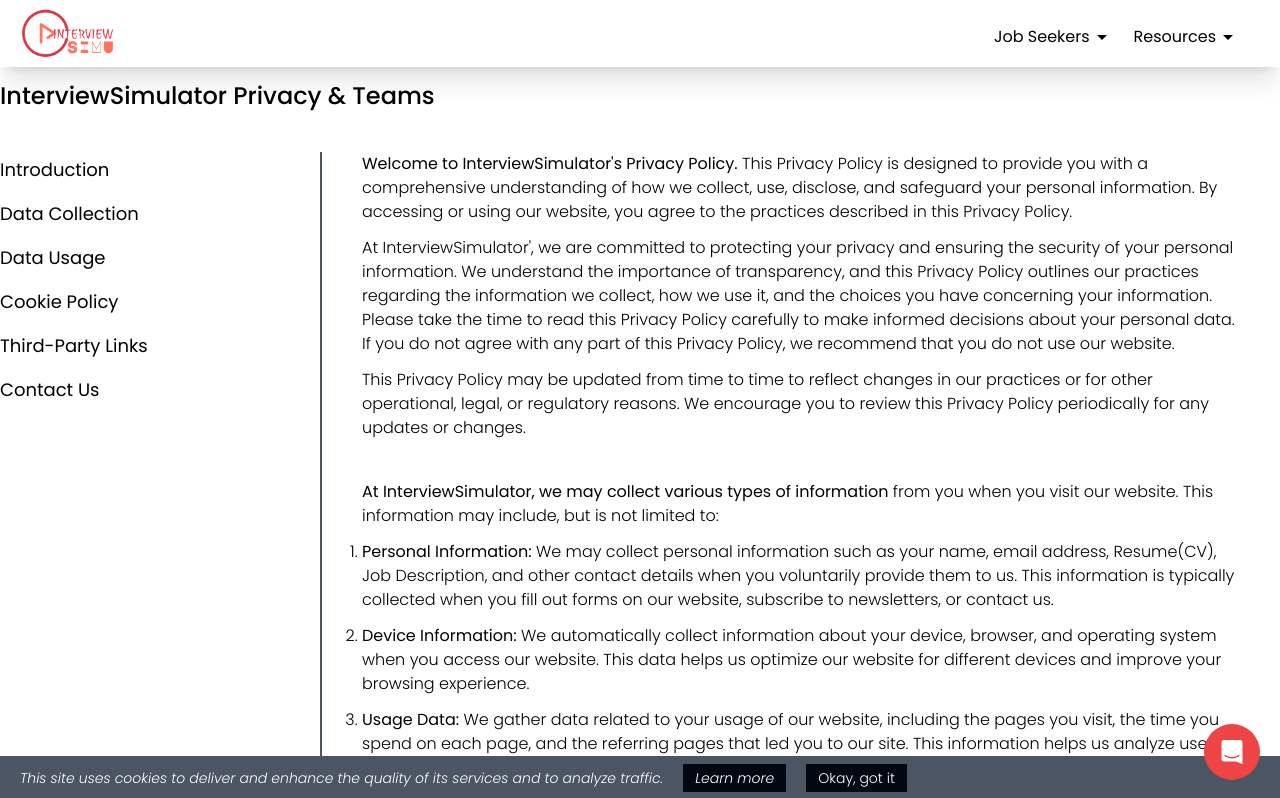
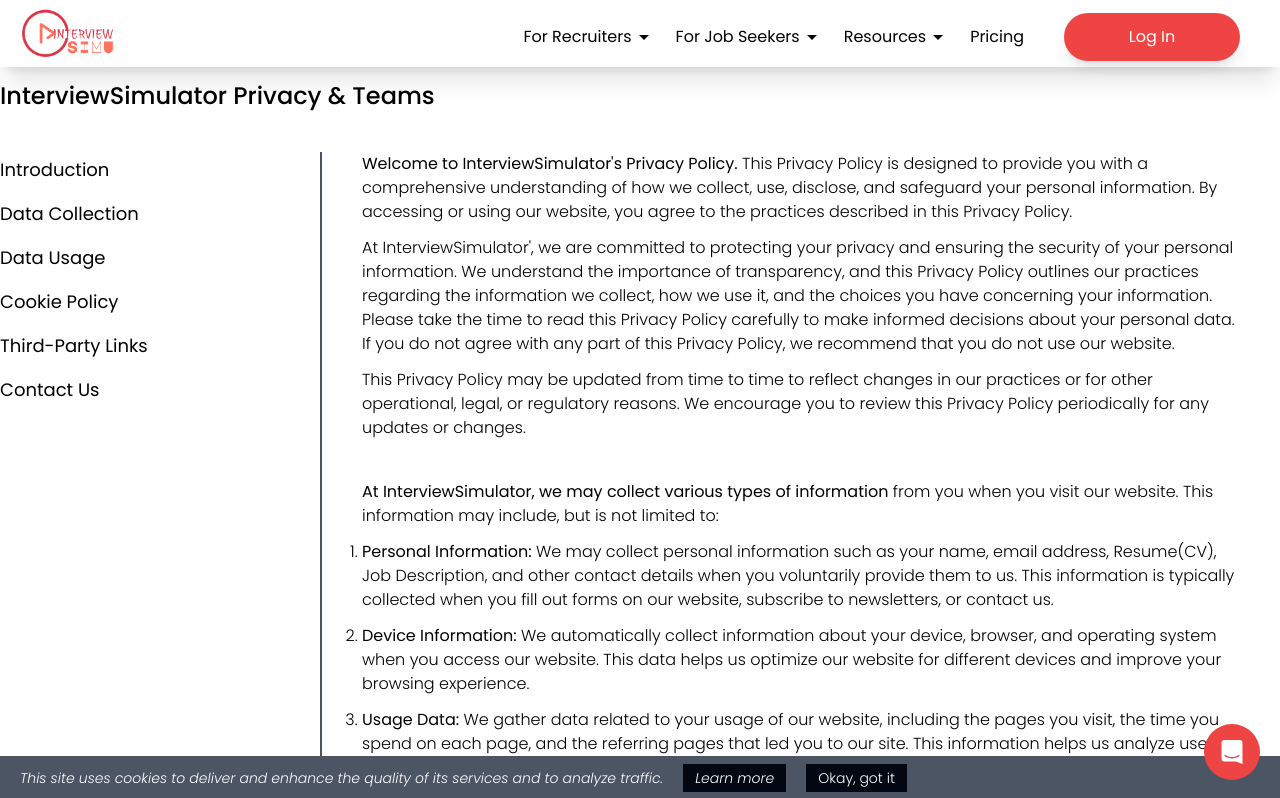
Before and after one commit to Tekporlipos/interview-simulator, a Next.js app in the folder frontend/: page /policy in a window 1280 px wide. Shown: the top 798 px of the page. Built offline with nearby package versions, Linux system fonts and the light colour scheme; no server answers.

Commit message:
feat: nav updated

```diff
--- a/frontend/src/component/shared/head.component.tsx
+++ b/frontend/src/component/shared/head.component.tsx
@@ -5,6 +5,7 @@
 import Image from "next/image";
 import "./menulist.css";
 import { GetStartedComponent } from "@/component/shared/getStarted.component";
+import {TeacherIcon} from "@/icons/teacherIcon";
 export default function HeadComponent(props: any) {
   function setClick() {
     const mobileMenu = document.querySelector(".mobile-menu");
@@ -54,12 +55,45 @@
             <path d="M3,6H21V8H3V6M3,11H21V13H3V11M3,16H21V18H3V16Z" />
           </svg>
           <ul className="list-none flex-row justify-between items-center mt-2 hidden md:flex">
+
             <div className="ms-5">
               <div className="flex a hover:underline transition">
-                <div>Job Seekers</div>
+                <div>For Recruiters</div>
                 <svg width="24" height="24" viewBox="0 0 24 24">
                   <title>menu-down</title>
-                  <path d="M7,10L12,15L17,10H7Z" />
+                  <path d="M7,10L12,15L17,10H7Z"/>
+                </svg>
+              </div>
+              <ul className="absolute bg-white shadow hidden p-5  pt-6 w-1/6 flex-col font-weight-300 mx-3">
+                <Link
+                    href="#"
+                    className=" flex justify-between hover:underline transition"
+                >
+                  <div>Interview Simulator</div>
+                  {" "}
+                  <svg width="24" height="24" viewBox="0 0 24 24">
+                    <title>solar-panel</title>
+                    <path
+                        d="M4,2H20A2,2 0 0,1 22,4V14A2,2 0 0,1 20,16H15V20H18V22H13V16H11V22H6V20H9V16H4A2,2 0 0,1 2,14V4A2,2 0 0,1 4,2M4,4V8H11V4H4M4,14H11V10H4V14M20,14V10H13V14H20M20,4H13V8H20V4Z"/>
+                  </svg>
+                </Link>
+                <Link
+                    href="#"
+                    className="mt-4 flex justify-between hover:underline transition"
+                >
+                  <div>Interview Coaching</div>
+                  {" "}
+                  <TeacherIcon/>
+                </Link>
+              </ul>
+            </div>
+
+            <div className="ms-5">
+              <div className="flex a hover:underline transition">
+                <div>For Job Seekers</div>
+                <svg width="24" height="24" viewBox="0 0 24 24">
+                  <title>menu-down</title>
+                  <path d="M7,10L12,15L17,10H7Z"/>
                 </svg>
               </div>
               <ul className="absolute bg-white shadow hidden p-5  pt-6 w-1/6 flex-col font-weight-300 mx-3">
@@ -67,30 +101,44 @@
                     href="/booking"
                     className=" flex justify-between hover:underline transition"
                 >
-                  <div>Interview Simulator</div>{" "}
+                  <div>Interview Simulator</div>
+                  {" "}
                   <svg width="24" height="24" viewBox="0 0 24 24">
                     <title>solar-panel</title>
-                    <path d="M4,2H20A2,2 0 0,1 22,4V14A2,2 0 0,1 20,16H15V20H18V22H13V16H11V22H6V20H9V16H4A2,2 0 0,1 2,14V4A2,2 0 0,1 4,2M4,4V8H11V4H4M4,14H11V10H4V14M20,14V10H13V14H20M20,4H13V8H20V4Z" />
+                    <path
+                        d="M4,2H20A2,2 0 0,1 22,4V14A2,2 0 0,1 20,16H15V20H18V22H13V16H11V22H6V20H9V16H4A2,2 0 0,1 2,14V4A2,2 0 0,1 4,2M4,4V8H11V4H4M4,14H11V10H4V14M20,14V10H13V14H20M20,4H13V8H20V4Z"/>
                   </svg>
                 </Link>
                 <Link
                     href="#"
-                  className="mt-7 flex justify-between hover:underline transition"
+                    className="mt-4 flex justify-between hover:underline transition"
                 >
-                  <div>Resume Builder</div>{" "}
+                  <div>Interview Coaching</div>
+                  {" "}
+                  <TeacherIcon/>
+                </Link>
+                <Link
+                    href="#"
+                    className="mt-4 flex justify-between hover:underline transition"
+                >
+                  <div>Resume Builder</div>
+                  {" "}
                   <svg width="24" height="24" viewBox="0 0 24 24">
                     <title>office-building-cog-outline</title>
-                    <path d="M17 13C16.87 13 16.76 13.09 16.74 13.21L16.55 14.53C16.25 14.66 15.96 14.82 15.7 15L14.46 14.5C14.35 14.5 14.22 14.5 14.15 14.63L13.15 16.36C13.09 16.47 13.11 16.6 13.21 16.68L14.27 17.5C14.25 17.67 14.24 17.83 14.24 18S14.25 18.33 14.27 18.5L13.21 19.32C13.12 19.4 13.09 19.53 13.15 19.64L14.15 21.37C14.21 21.5 14.34 21.5 14.46 21.5L15.7 21C15.96 21.18 16.24 21.35 16.55 21.47L16.74 22.79C16.76 22.91 16.86 23 17 23H19C19.11 23 19.22 22.91 19.24 22.79L19.43 21.47C19.73 21.34 20 21.18 20.27 21L21.5 21.5C21.63 21.5 21.76 21.5 21.83 21.37L22.83 19.64C22.89 19.53 22.86 19.4 22.77 19.32L21.7 18.5C21.72 18.33 21.74 18.17 21.74 18S21.73 17.67 21.7 17.5L22.76 16.68C22.85 16.6 22.88 16.47 22.82 16.36L21.82 14.63C21.76 14.5 21.63 14.5 21.5 14.5L20.27 15C20 14.82 19.73 14.65 19.42 14.53L19.23 13.21C19.22 13.09 19.11 13 19 13H17M18 16.5C18.83 16.5 19.5 17.17 19.5 18S18.83 19.5 18 19.5C17.16 19.5 16.5 18.83 16.5 18S17.17 16.5 18 16.5M10 5H12V7H10V5M16 7H14V5H16V7M14 9H16V11H14V9M10 9H12V11H10V9M13.11 23H2V1H20V11.29C19.37 11.11 18.7 11 18 11V3H4V21H10V17.5H11.03C11 17.67 11 17.83 11 18C11 19.96 11.81 21.73 13.11 23M8 15H6V13H8V15M8 11H6V9H8V11M8 7H6V5H8V7M6 17H8V19H6V17M10 13H12V14.41C11.89 14.6 11.78 14.8 11.68 15H10V13Z" />
+                    <path
+                        d="M17 13C16.87 13 16.76 13.09 16.74 13.21L16.55 14.53C16.25 14.66 15.96 14.82 15.7 15L14.46 14.5C14.35 14.5 14.22 14.5 14.15 14.63L13.15 16.36C13.09 16.47 13.11 16.6 13.21 16.68L14.27 17.5C14.25 17.67 14.24 17.83 14.24 18S14.25 18.33 14.27 18.5L13.21 19.32C13.12 19.4 13.09 19.53 13.15 19.64L14.15 21.37C14.21 21.5 14.34 21.5 14.46 21.5L15.7 21C15.96 21.18 16.24 21.35 16.55 21.47L16.74 22.79C16.76 22.91 16.86 23 17 23H19C19.11 23 19.22 22.91 19.24 22.79L19.43 21.47C19.73 21.34 20 21.18 20.27 21L21.5 21.5C21.63 21.5 21.76 21.5 21.83 21.37L22.83 19.64C22.89 19.53 22.86 19.4 22.77 19.32L21.7 18.5C21.72 18.33 21.74 18.17 21.74 18S21.73 17.67 21.7 17.5L22.76 16.68C22.85 16.6 22.88 16.47 22.82 16.36L21.82 14.63C21.76 14.5 21.63 14.5 21.5 14.5L20.27 15C20 14.82 19.73 14.65 19.42 14.53L19.23 13.21C19.22 13.09 19.11 13 19 13H17M18 16.5C18.83 16.5 19.5 17.17 19.5 18S18.83 19.5 18 19.5C17.16 19.5 16.5 18.83 16.5 18S17.17 16.5 18 16.5M10 5H12V7H10V5M16 7H14V5H16V7M14 9H16V11H14V9M10 9H12V11H10V9M13.11 23H2V1H20V11.29C19.37 11.11 18.7 11 18 11V3H4V21H10V17.5H11.03C11 17.67 11 17.83 11 18C11 19.96 11.81 21.73 13.11 23M8 15H6V13H8V15M8 11H6V9H8V11M8 7H6V5H8V7M6 17H8V19H6V17M10 13H12V14.41C11.89 14.6 11.78 14.8 11.68 15H10V13Z"/>
                   </svg>
                 </Link>
               </ul>
             </div>
+
+
             <div className="ms-5 a hover:underline transition">
               <div className="flex">
                 <div>Resources</div>
                 <svg width="24" height="24" viewBox="0 0 24 24">
                   <title>menu-down</title>
-                  <path d="M7,10L12,15L17,10H7Z" />
+                  <path d="M7,10L12,15L17,10H7Z"/>
                 </svg>
               </div>
               <ul className="transition absolute hidden bg-white shadow p-5  pt-6 w-1/6 flex-col font-weight-300 mx-3">
@@ -98,74 +146,117 @@
                     href="#"
                     className="flex justify-between transition hover:underline"
                 >
-                  <div>Interview Reports</div>{" "}
+                  <div>Interview Reports</div>
+                  {" "}
                   <svg width="24" height="24" viewBox="0 0 24 24">
                     <title>chart-arc</title>
-                    <path d="M16.18,19.6L14.17,16.12C15.15,15.4 15.83,14.28 15.97,13H20C19.83,15.76 18.35,18.16 16.18,19.6M13,7.03V3C17.3,3.26 20.74,6.7 21,11H16.97C16.74,8.91 15.09,7.26 13,7.03M7,12.5C7,13.14 7.13,13.75 7.38,14.3L3.9,16.31C3.32,15.16 3,13.87 3,12.5C3,7.97 6.54,4.27 11,4V8.03C8.75,8.28 7,10.18 7,12.5M11.5,21C8.53,21 5.92,19.5 4.4,17.18L7.88,15.17C8.7,16.28 10,17 11.5,17C12.14,17 12.75,16.87 13.3,16.62L15.31,20.1C14.16,20.68 12.87,21 11.5,21Z" />
+                    <path
+                        d="M16.18,19.6L14.17,16.12C15.15,15.4 15.83,14.28 15.97,13H20C19.83,15.76 18.35,18.16 16.18,19.6M13,7.03V3C17.3,3.26 20.74,6.7 21,11H16.97C16.74,8.91 15.09,7.26 13,7.03M7,12.5C7,13.14 7.13,13.75 7.38,14.3L3.9,16.31C3.32,15.16 3,13.87 3,12.5C3,7.97 6.54,4.27 11,4V8.03C8.75,8.28 7,10.18 7,12.5M11.5,21C8.53,21 5.92,19.5 4.4,17.18L7.88,15.17C8.7,16.28 10,17 11.5,17C12.14,17 12.75,16.87 13.3,16.62L15.31,20.1C14.16,20.68 12.87,21 11.5,21Z"/>
                   </svg>
                 </Link>
                 <Link
                     href="#"
-                  className="mt-7 flex justify-between transition hover:underline"
+                    className="mt-4 flex justify-between transition hover:underline"
                 >
-                  <div>Activities</div>{" "}
+                  <div>Activities</div>
+                  {" "}
                   <svg width="24" height="24" viewBox="0 0 24 24">
                     <title>clipboard-text-clock-outline</title>
-                    <path d="M21 11.11V5C21 3.9 20.11 3 19 3H14.82C14.4 1.84 13.3 1 12 1S9.6 1.84 9.18 3H5C3.9 3 3 3.9 3 5V19C3 20.11 3.9 21 5 21H11.11C12.37 22.24 14.09 23 16 23C19.87 23 23 19.87 23 16C23 14.09 22.24 12.37 21 11.11M12 3C12.55 3 13 3.45 13 4S12.55 5 12 5 11 4.55 11 4 11.45 3 12 3M5 19V5H7V7H17V5H19V9.68C18.09 9.25 17.08 9 16 9H7V11H11.1C10.5 11.57 10.04 12.25 9.68 13H7V15H9.08C9.03 15.33 9 15.66 9 16C9 17.08 9.25 18.09 9.68 19H5M16 21C13.24 21 11 18.76 11 16S13.24 11 16 11 21 13.24 21 16 18.76 21 16 21M16.5 16.25L19.36 17.94L18.61 19.16L15 17V12H16.5V16.25Z" />
+                    <path
+                        d="M21 11.11V5C21 3.9 20.11 3 19 3H14.82C14.4 1.84 13.3 1 12 1S9.6 1.84 9.18 3H5C3.9 3 3 3.9 3 5V19C3 20.11 3.9 21 5 21H11.11C12.37 22.24 14.09 23 16 23C19.87 23 23 19.87 23 16C23 14.09 22.24 12.37 21 11.11M12 3C12.55 3 13 3.45 13 4S12.55 5 12 5 11 4.55 11 4 11.45 3 12 3M5 19V5H7V7H17V5H19V9.68C18.09 9.25 17.08 9 16 9H7V11H11.1C10.5 11.57 10.04 12.25 9.68 13H7V15H9.08C9.03 15.33 9 15.66 9 16C9 17.08 9.25 18.09 9.68 19H5M16 21C13.24 21 11 18.76 11 16S13.24 11 16 11 21 13.24 21 16 18.76 21 16 21M16.5 16.25L19.36 17.94L18.61 19.16L15 17V12H16.5V16.25Z"/>
                   </svg>
                 </Link>
               </ul>
             </div>
-            {/*{props.state != "price" && (*/}
-            {/*  <Link*/}
-            {/*    href="/pricing"*/}
-            {/*    className="ransition py-2 mx-5  hover:underline transition "*/}
-            {/*  >*/}
-            {/*    Pricing*/}
-            {/*  </Link>*/}
-            {/*)}*/}
+            {props.state != "price" && (
+                <Link
+                    href="/pricing"
+                    className="ransition py-2 mx-5  hover:underline transition "
+                >
+                  Pricing
+                </Link>
+            )}
 
-            {/*{props.state != "price" && (*/}
-            {/*  <Link*/}
-            {/*    href="/auth"*/}
-            {/*    className={` transition ${*/}
-            {/*      visible*/}
-            {/*        ? "ms-5 py-2 mx-5 hover:underline transition text-sm"*/}
-            {/*        : "flex flex-row a justify-center hover:bg-red-700 bg-red-500 text-white ms-5 w-44 shadow-lg rounded-full align-middle p-3"*/}
-            {/*    }`}*/}
-            {/*  >*/}
-            {/*    Log In*/}
-            {/*  </Link>*/}
-            {/*)}*/}
+            {props.state != "price" && (
+                <Link
+                    href="/auth"
+                    className={` transition ${
+                        visible
+                            ? "ms-5 py-2 mx-5 hover:underline transition text-sm"
+                            : "flex flex-row a justify-center hover:bg-red-700 bg-red-500 text-white ms-5 w-44 shadow-lg rounded-full align-middle p-3"
+                    }`}
+                >
+                  Log In
+                </Link>
+            )}
 
             <div className="ms-5 hidden md:block">
-              {(visible || props.state === "price") && <GetStartedComponent />}
+              {(visible || props.state === "price") && <GetStartedComponent/>}
             </div>
           </ul>
         </div>
       </div>
       <div className="hidden mobile-menu flex-col uppercase font-weight-300 md:hidden">
+
+
         <div className="mt-5 a">
           <div className="hover:underline transition flex justify-between">
-            <div>Job Seekers</div>
+            <div>For Recruiters</div>
             <svg width="24" height="24" viewBox="0 0 24 24">
               <title>menu-down</title>
-              <path d="M7,10L12,15L17,10H7Z" />
+              <path d="M7,10L12,15L17,10H7Z"/>
+            </svg>
+          </div>
+          <ul className="hidden flex-col  font-weight-200 text-xs mx-3">
+            <Link href="#" className="mt-4 flex justify-between">
+              <div>Interview Simulator</div>
+              {" "}
+              <svg width="24" height="24" viewBox="0 0 24 24">
+                <title>solar-panel</title>
+                <path
+                    d="M4,2H20A2,2 0 0,1 22,4V14A2,2 0 0,1 20,16H15V20H18V22H13V16H11V22H6V20H9V16H4A2,2 0 0,1 2,14V4A2,2 0 0,1 4,2M4,4V8H11V4H4M4,14H11V10H4V14M20,14V10H13V14H20M20,4H13V8H20V4Z"/>
+              </svg>
+            </Link>
+            <Link href="#" className="mt-4 flex justify-between">
+              <div>Interview Coaching</div>
+              {" "}
+              <TeacherIcon/>
+            </Link>
+          </ul>
+        </div>
+
+
+        <div className="mt-5 a">
+          <div className="hover:underline transition flex justify-between">
+            <div>For Job Seekers</div>
+            <svg width="24" height="24" viewBox="0 0 24 24">
+              <title>menu-down</title>
+              <path d="M7,10L12,15L17,10H7Z"/>
             </svg>
           </div>
           <ul className="hidden flex-col  font-weight-200 text-xs mx-3">
             <Link href="/booking" className="mt-4 flex justify-between">
-              <div>Interview Simulator</div>{" "}
-              <svg width="16" height="16" viewBox="0 0 24 24">
+              <div>Interview Simulator</div>
+              {" "}
+              <svg width="24" height="24" viewBox="0 0 24 24">
                 <title>solar-panel</title>
-                <path d="M4,2H20A2,2 0 0,1 22,4V14A2,2 0 0,1 20,16H15V20H18V22H13V16H11V22H6V20H9V16H4A2,2 0 0,1 2,14V4A2,2 0 0,1 4,2M4,4V8H11V4H4M4,14H11V10H4V14M20,14V10H13V14H20M20,4H13V8H20V4Z" />
+                <path
+                    d="M4,2H20A2,2 0 0,1 22,4V14A2,2 0 0,1 20,16H15V20H18V22H13V16H11V22H6V20H9V16H4A2,2 0 0,1 2,14V4A2,2 0 0,1 4,2M4,4V8H11V4H4M4,14H11V10H4V14M20,14V10H13V14H20M20,4H13V8H20V4Z"/>
               </svg>
             </Link>
             <Link href="#" className="mt-4 flex justify-between">
-              <div>Resume Builder</div>{" "}
-              <svg width="16" height="16" viewBox="0 0 24 24">
+              <div>Interview Coaching</div>
+              {" "}
+              <TeacherIcon/>
+            </Link>
+
+            <Link href="#" className="mt-4 flex justify-between">
+              <div>Resume Builder</div>
+              {" "}
+              <svg width="24" height="24" viewBox="0 0 24 24">
                 <title>office-building-cog-outline</title>
-                <path d="M17 13C16.87 13 16.76 13.09 16.74 13.21L16.55 14.53C16.25 14.66 15.96 14.82 15.7 15L14.46 14.5C14.35 14.5 14.22 14.5 14.15 14.63L13.15 16.36C13.09 16.47 13.11 16.6 13.21 16.68L14.27 17.5C14.25 17.67 14.24 17.83 14.24 18S14.25 18.33 14.27 18.5L13.21 19.32C13.12 19.4 13.09 19.53 13.15 19.64L14.15 21.37C14.21 21.5 14.34 21.5 14.46 21.5L15.7 21C15.96 21.18 16.24 21.35 16.55 21.47L16.74 22.79C16.76 22.91 16.86 23 17 23H19C19.11 23 19.22 22.91 19.24 22.79L19.43 21.47C19.73 21.34 20 21.18 20.27 21L21.5 21.5C21.63 21.5 21.76 21.5 21.83 21.37L22.83 19.64C22.89 19.53 22.86 19.4 22.77 19.32L21.7 18.5C21.72 18.33 21.74 18.17 21.74 18S21.73 17.67 21.7 17.5L22.76 16.68C22.85 16.6 22.88 16.47 22.82 16.36L21.82 14.63C21.76 14.5 21.63 14.5 21.5 14.5L20.27 15C20 14.82 19.73 14.65 19.42 14.53L19.23 13.21C19.22 13.09 19.11 13 19 13H17M18 16.5C18.83 16.5 19.5 17.17 19.5 18S18.83 19.5 18 19.5C17.16 19.5 16.5 18.83 16.5 18S17.17 16.5 18 16.5M10 5H12V7H10V5M16 7H14V5H16V7M14 9H16V11H14V9M10 9H12V11H10V9M13.11 23H2V1H20V11.29C19.37 11.11 18.7 11 18 11V3H4V21H10V17.5H11.03C11 17.67 11 17.83 11 18C11 19.96 11.81 21.73 13.11 23M8 15H6V13H8V15M8 11H6V9H8V11M8 7H6V5H8V7M6 17H8V19H6V17M10 13H12V14.41C11.89 14.6 11.78 14.8 11.68 15H10V13Z" />
+                <path
+                    d="M17 13C16.87 13 16.76 13.09 16.74 13.21L16.55 14.53C16.25 14.66 15.96 14.82 15.7 15L14.46 14.5C14.35 14.5 14.22 14.5 14.15 14.63L13.15 16.36C13.09 16.47 13.11 16.6 13.21 16.68L14.27 17.5C14.25 17.67 14.24 17.83 14.24 18S14.25 18.33 14.27 18.5L13.21 19.32C13.12 19.4 13.09 19.53 13.15 19.64L14.15 21.37C14.21 21.5 14.34 21.5 14.46 21.5L15.7 21C15.96 21.18 16.24 21.35 16.55 21.47L16.74 22.79C16.76 22.91 16.86 23 17 23H19C19.11 23 19.22 22.91 19.24 22.79L19.43 21.47C19.73 21.34 20 21.18 20.27 21L21.5 21.5C21.63 21.5 21.76 21.5 21.83 21.37L22.83 19.64C22.89 19.53 22.86 19.4 22.77 19.32L21.7 18.5C21.72 18.33 21.74 18.17 21.74 18S21.73 17.67 21.7 17.5L22.76 16.68C22.85 16.6 22.88 16.47 22.82 16.36L21.82 14.63C21.76 14.5 21.63 14.5 21.5 14.5L20.27 15C20 14.82 19.73 14.65 19.42 14.53L19.23 13.21C19.22 13.09 19.11 13 19 13H17M18 16.5C18.83 16.5 19.5 17.17 19.5 18S18.83 19.5 18 19.5C17.16 19.5 16.5 18.83 16.5 18S17.17 16.5 18 16.5M10 5H12V7H10V5M16 7H14V5H16V7M14 9H16V11H14V9M10 9H12V11H10V9M13.11 23H2V1H20V11.29C19.37 11.11 18.7 11 18 11V3H4V21H10V17.5H11.03C11 17.67 11 17.83 11 18C11 19.96 11.81 21.73 13.11 23M8 15H6V13H8V15M8 11H6V9H8V11M8 7H6V5H8V7M6 17H8V19H6V17M10 13H12V14.41C11.89 14.6 11.78 14.8 11.68 15H10V13Z"/>
               </svg>
             </Link>
           </ul>
@@ -176,22 +267,26 @@
             <div>Resources</div>
             <svg width="24" height="24" viewBox="0 0 24 24">
               <title>menu-down</title>
-              <path d="M7,10L12,15L17,10H7Z" />
+              <path d="M7,10L12,15L17,10H7Z"/>
             </svg>
           </div>
           <ul className="hidden flex-col font-weight-200 text-xs mx-3">
             <Link href="#" className="mt-4 flex justify-between">
-              <div>Interview Reports</div>{" "}
+              <div>Interview Reports</div>
+              {" "}
               <svg width="16" height="16" viewBox="0 0 24 24">
                 <title>chart-arc</title>
-                <path d="M16.18,19.6L14.17,16.12C15.15,15.4 15.83,14.28 15.97,13H20C19.83,15.76 18.35,18.16 16.18,19.6M13,7.03V3C17.3,3.26 20.74,6.7 21,11H16.97C16.74,8.91 15.09,7.26 13,7.03M7,12.5C7,13.14 7.13,13.75 7.38,14.3L3.9,16.31C3.32,15.16 3,13.87 3,12.5C3,7.97 6.54,4.27 11,4V8.03C8.75,8.28 7,10.18 7,12.5M11.5,21C8.53,21 5.92,19.5 4.4,17.18L7.88,15.17C8.7,16.28 10,17 11.5,17C12.14,17 12.75,16.87 13.3,16.62L15.31,20.1C14.16,20.68 12.87,21 11.5,21Z" />
+                <path
+                    d="M16.18,19.6L14.17,16.12C15.15,15.4 15.83,14.28 15.97,13H20C19.83,15.76 18.35,18.16 16.18,19.6M13,7.03V3C17.3,3.26 20.74,6.7 21,11H16.97C16.74,8.91 15.09,7.26 13,7.03M7,12.5C7,13.14 7.13,13.75 7.38,14.3L3.9,16.31C3.32,15.16 3,13.87 3,12.5C3,7.97 6.54,4.27 11,4V8.03C8.75,8.28 7,10.18 7,12.5M11.5,21C8.53,21 5.92,19.5 4.4,17.18L7.88,15.17C8.7,16.28 10,17 11.5,17C12.14,17 12.75,16.87 13.3,16.62L15.31,20.1C14.16,20.68 12.87,21 11.5,21Z"/>
               </svg>
             </Link>
             <Link href="#" className="mt-4 flex justify-between">
-              <div>Activities</div>{" "}
+              <div>Activities</div>
+              {" "}
               <svg width="16" height="16" viewBox="0 0 24 24">
                 <title>clipboard-text-clock-outline</title>
-                <path d="M21 11.11V5C21 3.9 20.11 3 19 3H14.82C14.4 1.84 13.3 1 12 1S9.6 1.84 9.18 3H5C3.9 3 3 3.9 3 5V19C3 20.11 3.9 21 5 21H11.11C12.37 22.24 14.09 23 16 23C19.87 23 23 19.87 23 16C23 14.09 22.24 12.37 21 11.11M12 3C12.55 3 13 3.45 13 4S12.55 5 12 5 11 4.55 11 4 11.45 3 12 3M5 19V5H7V7H17V5H19V9.68C18.09 9.25 17.08 9 16 9H7V11H11.1C10.5 11.57 10.04 12.25 9.68 13H7V15H9.08C9.03 15.33 9 15.66 9 16C9 17.08 9.25 18.09 9.68 19H5M16 21C13.24 21 11 18.76 11 16S13.24 11 16 11 21 13.24 21 16 18.76 21 16 21M16.5 16.25L19.36 17.94L18.61 19.16L15 17V12H16.5V16.25Z" />
+                <path
+                    d="M21 11.11V5C21 3.9 20.11 3 19 3H14.82C14.4 1.84 13.3 1 12 1S9.6 1.84 9.18 3H5C3.9 3 3 3.9 3 5V19C3 20.11 3.9 21 5 21H11.11C12.37 22.24 14.09 23 16 23C19.87 23 23 19.87 23 16C23 14.09 22.24 12.37 21 11.11M12 3C12.55 3 13 3.45 13 4S12.55 5 12 5 11 4.55 11 4 11.45 3 12 3M5 19V5H7V7H17V5H19V9.68C18.09 9.25 17.08 9 16 9H7V11H11.1C10.5 11.57 10.04 12.25 9.68 13H7V15H9.08C9.03 15.33 9 15.66 9 16C9 17.08 9.25 18.09 9.68 19H5M16 21C13.24 21 11 18.76 11 16S13.24 11 16 11 21 13.24 21 16 18.76 21 16 21M16.5 16.25L19.36 17.94L18.61 19.16L15 17V12H16.5V16.25Z"/>
               </svg>
             </Link>
           </ul>
@@ -204,21 +299,21 @@
           Mock Interview
         </Link>
 
-        {/*<Link*/}
-        {/*  href="/auth"*/}
-        {/*  className=" my-5 w-full bg-blue-500 text-center text-white font-weight-200 transition py-2 hover:bg-blue-600 rounded-lg"*/}
-        {/*>*/}
-        {/*  Log In*/}
-        {/*</Link>*/}
+        <Link
+            href="/auth"
+            className=" my-5 w-full bg-blue-500 text-center text-white font-weight-200 transition py-2 hover:bg-blue-600 rounded-lg"
+        >
+          Log In
+        </Link>
 
-        {/*{props.state != "price" && (*/}
-        {/*  <Link*/}
-        {/*    href="/pricing"*/}
-        {/*    className="mb-5 w-full bg-blue-500 text-center text-white font-weight-200 transition py-2 hover:bg-blue-600 rounded-lg"*/}
-        {/*  >*/}
-        {/*    Pricing*/}
-        {/*  </Link>*/}
-        {/*)}*/}
+        {props.state != "price" && (
+            <Link
+                href="/pricing"
+                className="mb-5 w-full bg-blue-500 text-center text-white font-weight-200 transition py-2 hover:bg-blue-600 rounded-lg"
+            >
+              Pricing
+            </Link>
+        )}
       </div>
     </div>
   );
```
Lines whose indentation alone changed are shown as unchanged.
